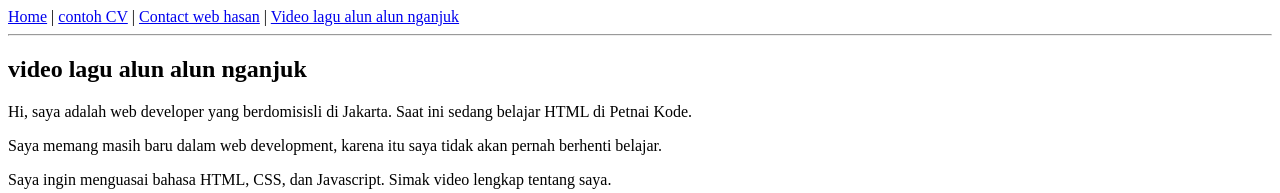
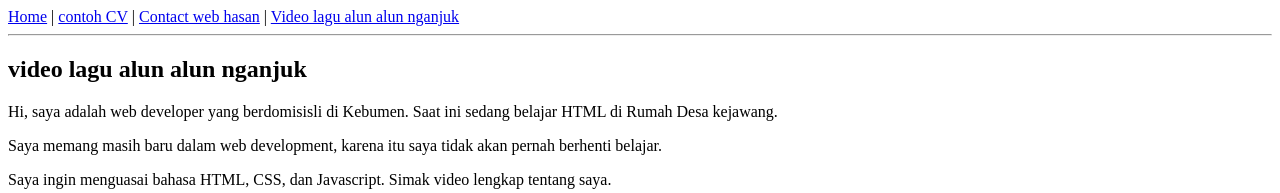
Before and after one commit to hasandiac/hsnfu4, a plain HTML site: page about.html in a window 1280 px wide. Shown: the top 193 px of the page. Drawn offline with Linux system fonts and the light colour scheme.

Commit message:
Update about.html

```diff
--- a/about.html
+++ b/about.html
@@ -22,8 +22,8 @@
     <article>
         <h1>video lagu alun alun nganjuk</h1>
         <p>
-            Hi, saya adalah web developer yang berdomisisli di Jakarta.
-            Saat ini sedang belajar HTML di Petnai Kode.
+            Hi, saya adalah web developer yang berdomisisli di Kebumen.
+            Saat ini sedang belajar HTML di Rumah Desa kejawang.
         </p>
         <p>
             Saya memang masih baru dalam web development, karena itu
```
